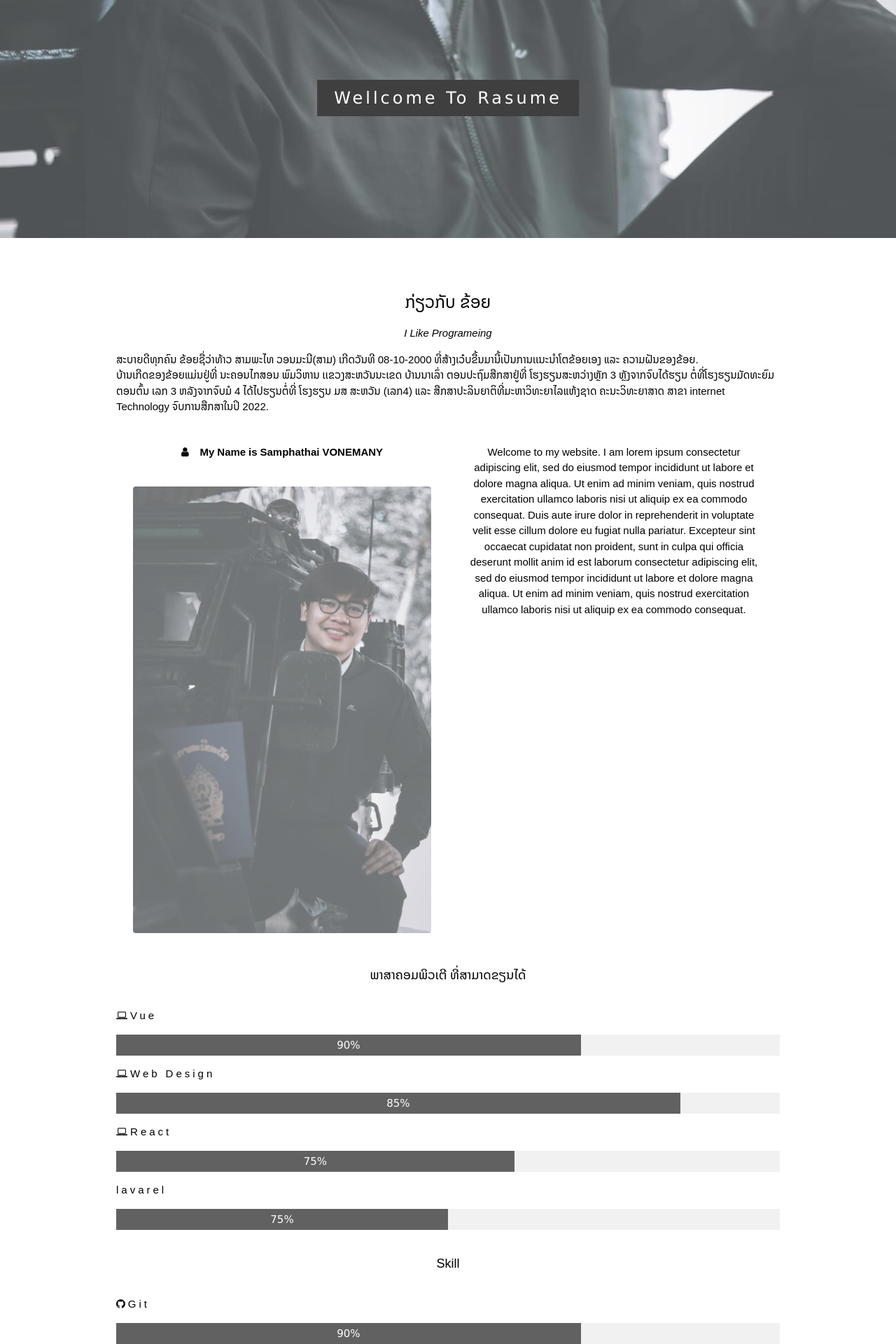
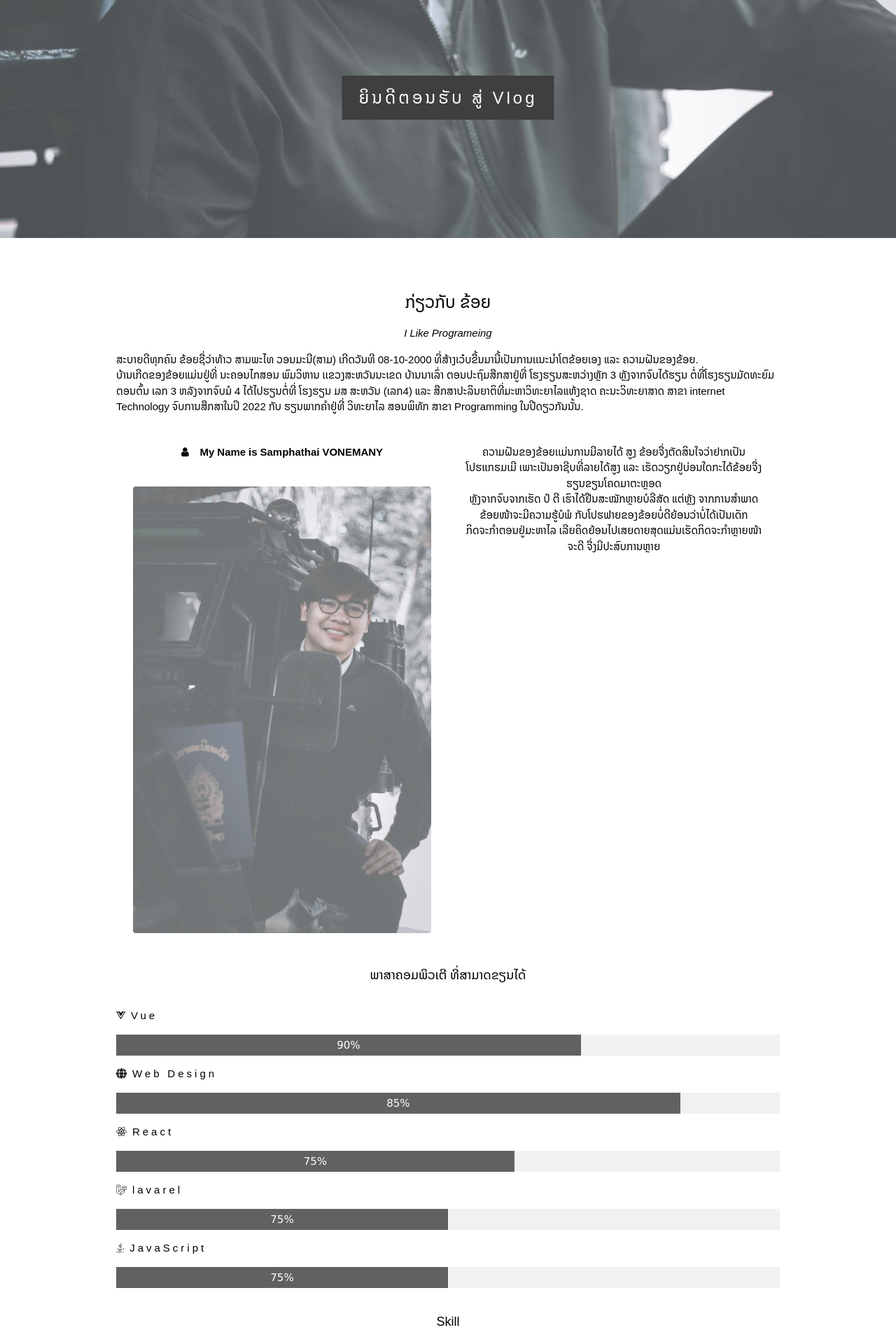
Before and after one commit to SamVon/Ctest, a React (Vite) app: page / in a window 1280 px wide. Shown: the part 60-1980 px from the top of the page at 70% size. Built offline with nearby package versions, Linux system fonts and the light colour scheme.

Commit message:
chang icon and language

```diff
--- a/src/App.css
+++ b/src/App.css
@@ -1,4 +1,4 @@
-p, #head{
+p, #head, #span{
   font-family: 'Noto Sans Lao', sans-serif;
 }
 .bgimg-1, .bgimg-2, .bgimg-3 {
--- a/src/App.jsx
+++ b/src/App.jsx
@@ -3,6 +3,10 @@ import reactLogo from './assets/react.svg'
 import viteLogo from '/vite.svg'
 import './App.css'
 
+{/* import font awsome */}
+
+
+{/* import component*/}
 import Navbar from './component/navbar'
 import Header from './component/header'
 import Content from './component/context'
@@ -12,6 +16,7 @@ import Contentplio from './component/contentplio'
 import Contact from './component/contact'
 import PicContect from './component/piccontect'
 import Footer from './component/footer'
+
 
 function App() {
   const [count, setCount] = useState(0)
--- a/src/component/contact.jsx
+++ b/src/component/contact.jsx
@@ -6,7 +6,7 @@ function contact() {
     return (
         <div>
             <div className="w3-content w3-container w3-padding-64" id="contact">
-                <h3 className="w3-center">WHERE I WORK</h3>
+                {/* <h3 className="w3-center">WHERE I WORK</h3> */}
                 <p className="w3-center"><em>I'd love your feedback!</em></p>
 
                 <div className="w3-row w3-padding-32 w3-section">
--- a/src/component/context.jsx
+++ b/src/component/context.jsx
@@ -1,5 +1,9 @@
 import React from 'react'
 import Logo from '../assets/profile.jpeg'
+
+import { FontAwesomeIcon } from '@fortawesome/react-fontawesome'
+import {  faGlobe, faLanguage } from '@fortawesome/free-solid-svg-icons'
+import { faJava, faLaravel, faReact, faVuejs } from '@fortawesome/free-brands-svg-icons'
 
 
 function context() {
@@ -7,40 +11,46 @@ function context() {
     <div className="w3-content w3-container w3-padding-64" id="about">
       <h3 className="w3-center" id='head'>ກ່ຽວກັບ ຂ້ອຍ</h3>
       <p className="w3-center"><em>I Like Programeing</em></p>
-      <p>ສະບາຍດີທຸກຄົນ ຂ້ອຍຊື່ວ່າທ້າວ ສາມພະໄທ ວອນມະນີ(ສາມ) ເກີດວັນທີ 08-10-2000 ທີ່ສ້າງເວ໋ບຂື້ນມານີ້ເປັນການເເນະນຳໂຕຂ້ອຍເອງ ແລະ ຄວາມຝັນຂອງຂ້ອຍ. <br /> ບ້ານເກີດຂອງຂ້ອຍແມ່ນຢູ່ທີ່ ນະຄອນໄກສອນ ພົມວິຫານ ເເຂວງສະຫວັນນະເຂດ ບ້ານນາເລົ່າ ຕອນປະຖົມສືກສາຢູ່ທີ່ ໂຮງຮຽນສະຫວ່າງຫຼັກ 3 ຫຼັງຈາກຈົບໄດ້ຮຽນ ຕໍ່ທີ່ໂຮງຮຽນມັດທະຍົມຕອນຕົ້ນ ເລກ 3 ຫລັງຈາກຈົບມໍ 4 ໄດ້ໄປຮຽນຕໍ່ທີ່ ໂຮງຮຽນ ມສ ສະຫວັນ (ເລກ4) ແລະ ສືກສາປະລິນຍາຕິທີ່ມະຫາວິທະຍາໄລແຫ້ງຊາດ ຄະນະວິທະຍາສາດ ສາຂາ internet Technology ຈົບການສືກສາໃນປິ 2022.<br /></p>
+      <p>ສະບາຍດີທຸກຄົນ ຂ້ອຍຊື່ວ່າທ້າວ ສາມພະໄທ ວອນມະນີ(ສາມ) ເກີດວັນທີ 08-10-2000 ທີ່ສ້າງເວ໋ບຂື້ນມານີ້ເປັນການເເນະນຳໂຕຂ້ອຍເອງ ແລະ ຄວາມຝັນຂອງຂ້ອຍ.<br />ບ້ານເກີດຂອງຂ້ອຍແມ່ນຢູ່ທີ່ ນະຄອນໄກສອນ ພົມວິຫານ ເເຂວງສະຫວັນນະເຂດ ບ້ານນາເລົ່າ ຕອນປະຖົມສືກສາຢູ່ທີ່ ໂຮງຮຽນສະຫວ່າງຫຼັກ 3 ຫຼັງຈາກຈົບໄດ້ຮຽນ ຕໍ່ທີ່ໂຮງຮຽນມັດທະຍົມຕອນຕົ້ນ ເລກ 3 ຫລັງຈາກຈົບມໍ 4 ໄດ້ໄປຮຽນຕໍ່ທີ່ ໂຮງຮຽນ ມສ ສະຫວັນ (ເລກ4) ແລະ ສືກສາປະລິນຍາຕິທີ່ມະຫາວິທະຍາໄລແຫ້ງຊາດ ຄະນະວິທະຍາສາດ ສາຂາ internet Technology ຈົບການສືກສາໃນປິ 2022 ກັບ ຮຽນພາກຄຳຢູ່ທີ່ ວິທະຍາໄລ ສອນພິທັກ ສາຂາ Programming ໃນປີດຽວກັນນັ້ນ.<br /></p>
       <div className="w3-row">
         <div className="w3-col m6 w3-center w3-padding-large">
           <p><b><i className="fa fa-user w3-margin-right"></i>My Name is Samphathai VONEMANY</b></p><br />
           <img src={Logo} className="w3-round w3-image w3-opacity w3-hover-opacity-off" alt="Photo of Me" width="500" height="50" />
         </div>
         <div className="w3-col m6 w3-center w3-padding-large">{/*if w3-hide-small oject while hid */}
-          <p>Welcome to my website. I am lorem ipsum consectetur adipiscing elit, sed do eiusmod tempor incididunt ut labore et dolore magna aliqua. Ut enim ad minim veniam, quis nostrud exercitation ullamco laboris nisi ut aliquip ex ea commodo consequat. Duis aute irure
-            dolor in reprehenderit in voluptate velit esse cillum dolore eu fugiat nulla pariatur. Excepteur sint occaecat cupidatat non proident, sunt in culpa qui officia deserunt mollit anim id est laborum consectetur adipiscing elit, sed do eiusmod tempor
-            incididunt ut labore et dolore magna aliqua. Ut enim ad minim veniam, quis nostrud exercitation ullamco laboris nisi ut aliquip ex ea commodo consequat.</p>
+          <p>ຄວາມຝັນຂອງຂ້ອຍເເມ່ນການມີລາຍໄດ້ ສູງ ຂ້ອຍຈື່ງຕັດສິນໃຈວ່າຢາກເປັນໂປຮເເກຮມເມີ ເພາະເປັນອາຊີບທີ່ລາຍໄດ້ສູງ ແລະ ເຮັດວຽກຢູ່ບ່ອນໃດກະໄດ້ຂ້ອຍຈື່ງຮຽນຂຽນໂຄດມາຕະຫຼອດ<br />ຫຼັງຈາກຈົບຈາກເຮັດ ປໍ ຕີ ເຮົາໄດ້ຢືນສະໝັກຫຼາຍບໍລີສັດ ແຕ່ຫຼັງ ຈາກການສຳພາດຂ້ອຍໜ້າຈະມີຄວາມຮູ້ບໍພໍ ກັບໂປຮຟາຍຂອງຂ້ອຍບໍ່ດີຍ້ອນວ່າບໍ່ໄດ້ເປັນເດັກກິດຈະກຳຕອນຢູ່ມະຫາໄລ ເລີຍຄິດຍ້ອນໄປເສຍດາຍສຸດແມ່ນເຮັດກິດຈະກຳຫຼາຍໜ້າຈະດີ ຈື່ງມີປະສົບການຫຼາຍ</p>
         </div>
       </div>
 
       <p className="w3-large w3-center w3-padding-16">ພາສາຄອມພິວເຕີ ທີ່ສາມາດຂຽນໄດ້</p>
-      <p className="w3-wide"><i className="fa fa-laptop"></i>Vue</p>
+      <p className="w3-wide"><FontAwesomeIcon icon={faVuejs} /> Vue</p>
       <div className="w3-light-grey">
         <div className="w3-container w3-padding-small w3-dark-grey w3-center" style={{ width: "70%" }}>90%</div>
       </div>
-      <p className="w3-wide"><i className="fa fa-laptop"></i>Web Design</p>
+      <p className="w3-wide"><FontAwesomeIcon icon={faGlobe} /> Web Design</p>
       <div className="w3-light-grey">
         <div className="w3-container w3-padding-small w3-dark-grey w3-center" style={{ width: "85%" }}>85%</div>
       </div>
-      <p className="w3-wide"><i className="fa fa-laptop"></i>React</p>
+      <p className="w3-wide"><FontAwesomeIcon icon={faReact} /> React</p>
       <div className="w3-light-grey">
         <div className="w3-container w3-padding-small w3-dark-grey w3-center" style={{ width: "60%" }}>75%</div>
       </div>
-      <p className="w3-wide"><i className="fas fa-laravel"></i>lavarel</p>
+      <p className="w3-wide"><FontAwesomeIcon icon={faLaravel} />  lavarel</p>
+      <div className="w3-light-grey">
+        <div className="w3-container w3-padding-small w3-dark-grey w3-center" style={{ width: "50%" }}>75%</div>
+      </div>
+      <p className="w3-wide"><FontAwesomeIcon icon={faJava} />  JavaScript</p>
       <div className="w3-light-grey">
         <div className="w3-container w3-padding-small w3-dark-grey w3-center" style={{ width: "50%" }}>75%</div>
       </div>
       <p className="w3-large w3-center w3-padding-16">Skill</p>
       <p className="w3-wide"><i className="fa fa-github"></i>Git</p>
       <div className="w3-light-grey">
-        <div className="w3-container w3-padding-small w3-dark-grey w3-center" style={{ width: "70%" }}>90%</div>
+        <div className="w3-container w3-padding-small w3-dark-grey w3-center" style={{ width: "70%" }}>70%</div>
+      </div>
+      <p className="w3-wide"><FontAwesomeIcon icon={faLanguage} /> English language</p>
+      <div className="w3-light-grey">
+        <div className="w3-container w3-padding-small w3-dark-grey w3-center" style={{ width: "50%" }}>50%</div>
       </div>
     </div>
 
--- a/src/component/header.jsx
+++ b/src/component/header.jsx
@@ -4,8 +4,8 @@ import '../App.css'
 function header() {
     return (
         <div className="bgimg-1 w3-display-container w3-opacity-min" id="home">
-            <div className="w3-display-middle" style={{ whitespaces:"nowrap" }}>
-                <span className="w3-center w3-padding-large w3-black w3-xlarge w3-wide w3-animate-opacity">Wellcome<span className="w3-hide-small"> To</span> Rasume</span>
+            <div className="w3-display-middle" style={{ whitespaces:"nowrap" }}> {/* if w3-padding-large = padding of word Rocking overlapping be*/}
+                <span className="w3-center w3-padding-large w3-black w3-xlarge w3-wide w3-animate-opacity" id='head'>ຍິນດີຕອນຮັບ<span className="w3-hide-small"> ສູ່</span> Vlog</span>
             </div>
         </div>
     )
```
Also changed, not shown: package.json (+7 -0 lines), 1 other file (tests, documents, lock files or other folders).
